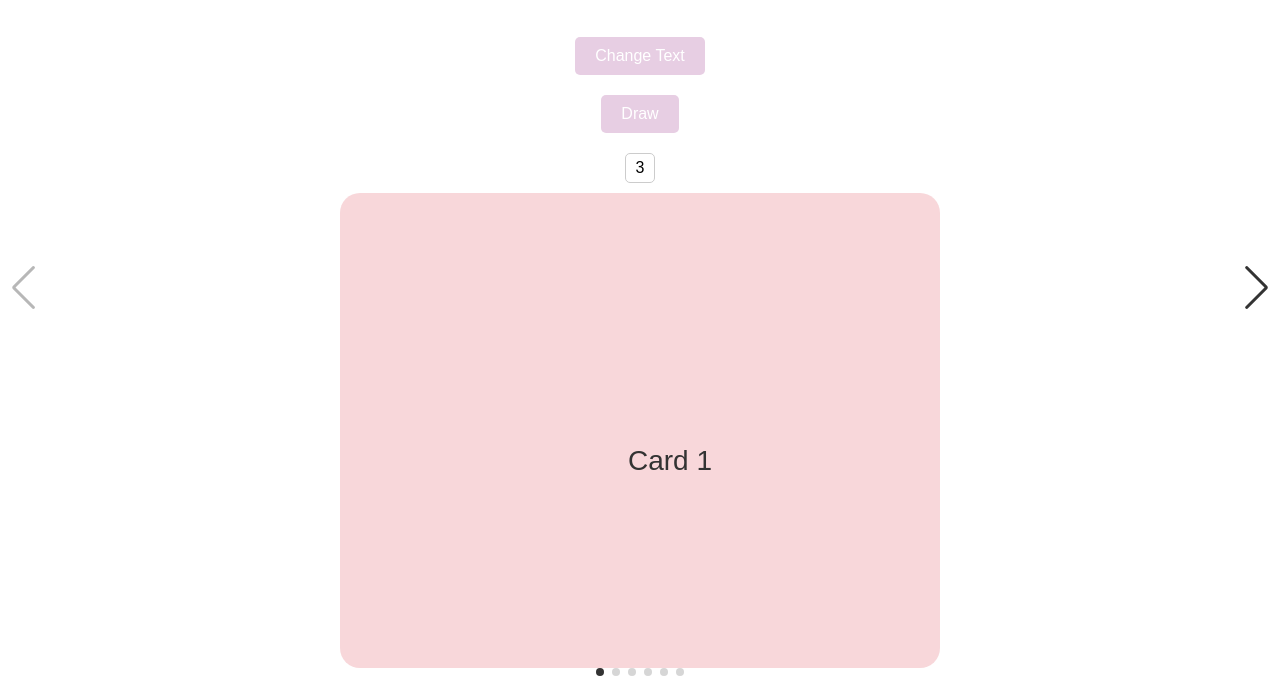
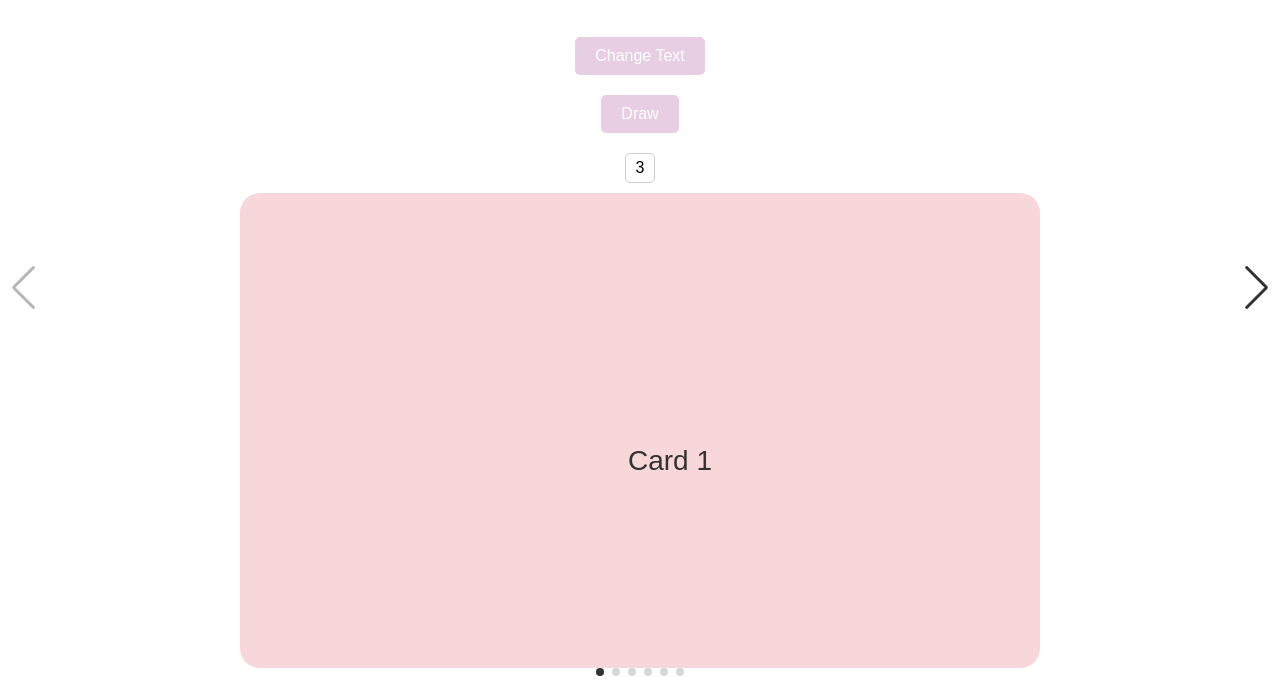
Before and after one commit to proddevthea/proddevthea.github.io, a plain HTML site: page index.html in a window 1280 px wide. Shown: the part 112-800 px from the top of the page. Drawn offline with nearby package versions, Linux system fonts and the light colour scheme.

Commit message:
Update index.html

```diff
--- a/index.html
+++ b/index.html
@@ -19,8 +19,8 @@
         }
 
         .swiper-container {
-            width: 600px;
-            height: 750px;
+            width: 800px;
+            height: 950px;
             border-radius: 20px;
             overflow: hidden;
             margin-bottom: 20px;
```
